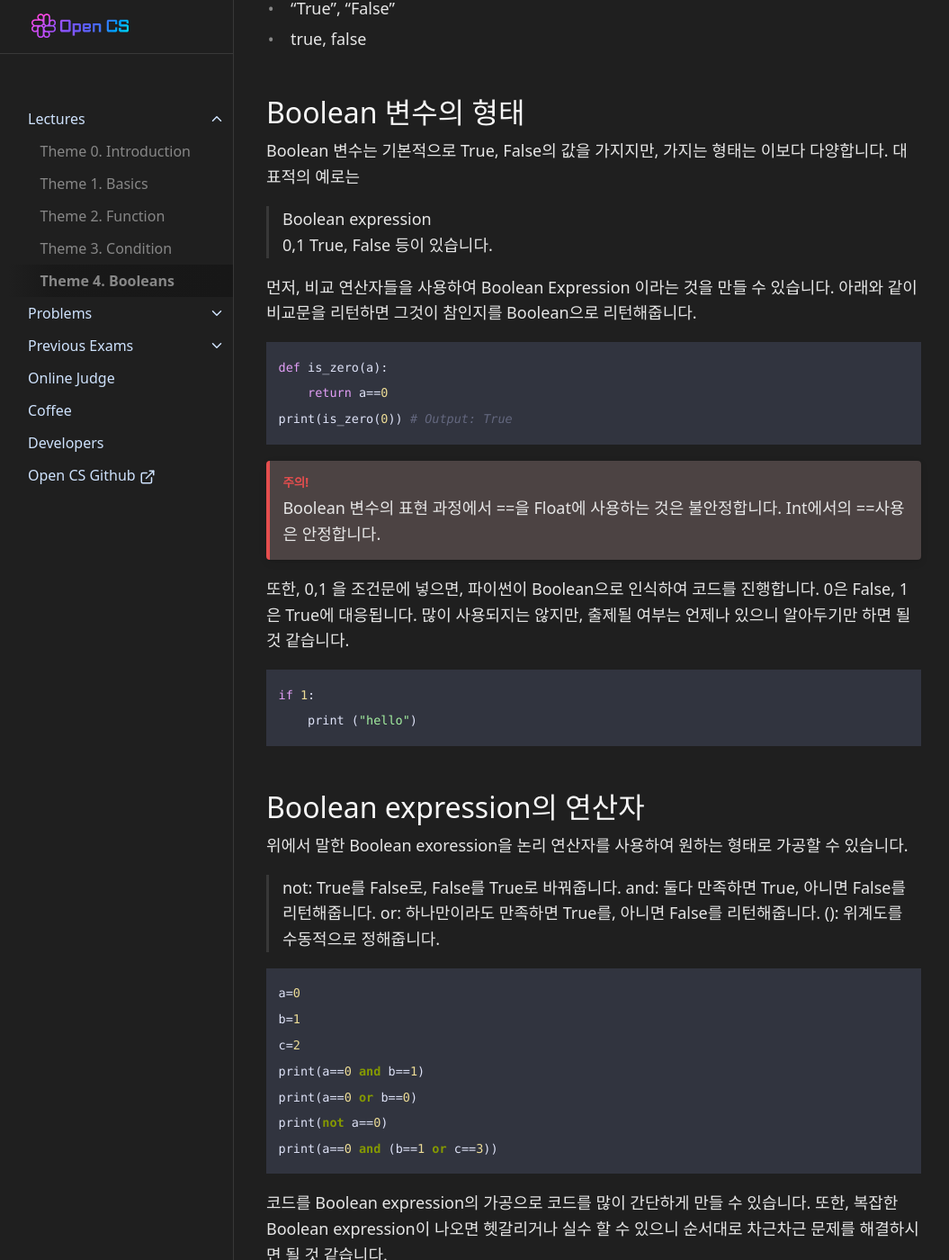
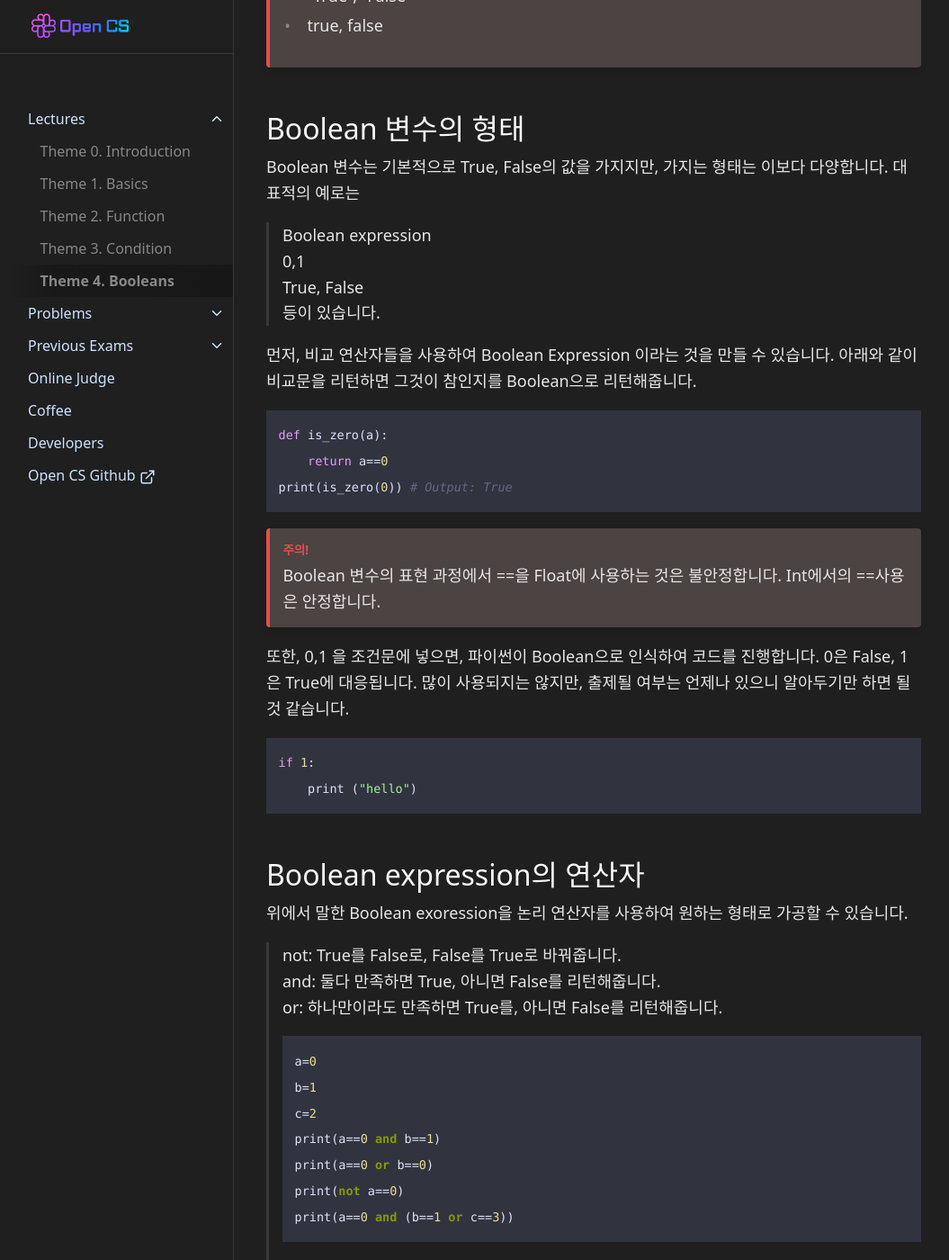
Before and after one commit to OpenCS-ksa/opencs-ksa.github.io, a Jekyll site: the page built from docs/Lectures/lecture4.md, in a window 1280 px wide and 1400 px high, scrolled down 1597 px. Shown: the whole window at 90% size, without its empty margins (112-1167 px from the left). Built offline with Jekyll 4.4.1, drawn with Linux system fonts in a browser that asks for light colours.

Commit message:
Update lecture4.md

````diff
--- a/docs/Lectures/lecture4.md
+++ b/docs/Lectures/lecture4.md
@@ -51,9 +51,9 @@ else:
 위 코드는 Boolean 변수의 예시 중 하나입니다.
 
 {: .warning}
-Boolean 변수의 표현 과정에서, 다음과 같은 실수를 많이들 합니다. 컴퓨터는 융통성이 없으므로, 꼭 True, False 형식을 맞춰주셔야 합니다.
-- "True", "False"
-- true, false
+> Boolean 변수의 표현 과정에서, 다음과 같은 실수를 많이들 합니다. 컴퓨터는 융통성이 없으므로, 꼭 True, False 형식을 맞춰주셔야 합니다.
+> - "True", "False"
+> - true, false
 
 ## Boolean 변수의 형태
 Boolean 변수는 기본적으로 True, False의 값을 가지지만, 가지는 형태는 이보다 다양합니다. 대표적의 예로는
@@ -86,8 +86,6 @@ if 1:
 > not: True를 False로, False를 True로 바꿔줍니다.
 > and: 둘다 만족하면 True, 아니면 False를 리턴해줍니다.
 > or: 하나만이라도 만족하면 True를, 아니면 False를 리턴해줍니다.
-> (): 위계도를 수동적으로 정해줍니다.
-
 ```python
 a=0
 b=1
````
